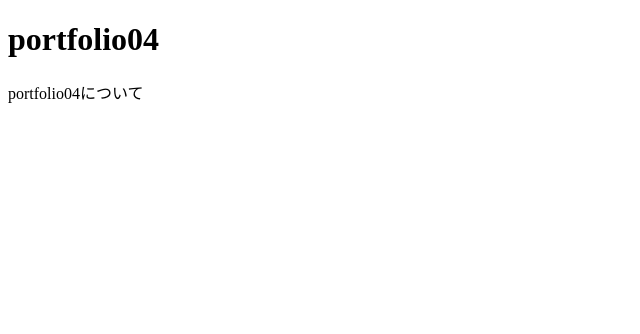
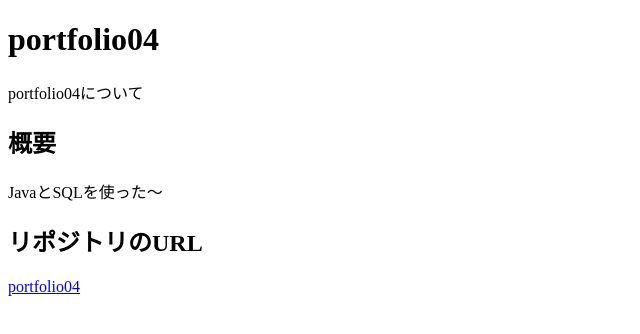
Before and after one commit to gongneiling8/portfolio04, a plain HTML site: page cods/index.html in a window 1280 px wide. Shown: the whole page, without its empty margins (0-640 px from the left). Drawn offline with Linux system fonts and the light colour scheme.

Commit message:
Update index.html

```diff
--- a/cods/index.html
+++ b/cods/index.html
@@ -9,3 +9,11 @@
   <body>
     <h1>portfolio04</h1>
     <p>portfolio04について</p>
+    <h2>概要</h2>
+    <p>
+      JavaとSQLを使った～
+    </p>
+    <h2>リポジトリのURL</h2>
+    <a href="github.com/gongneiling8/portfolio04/">portfolio04</a>
+  </body>
+</html>
```
